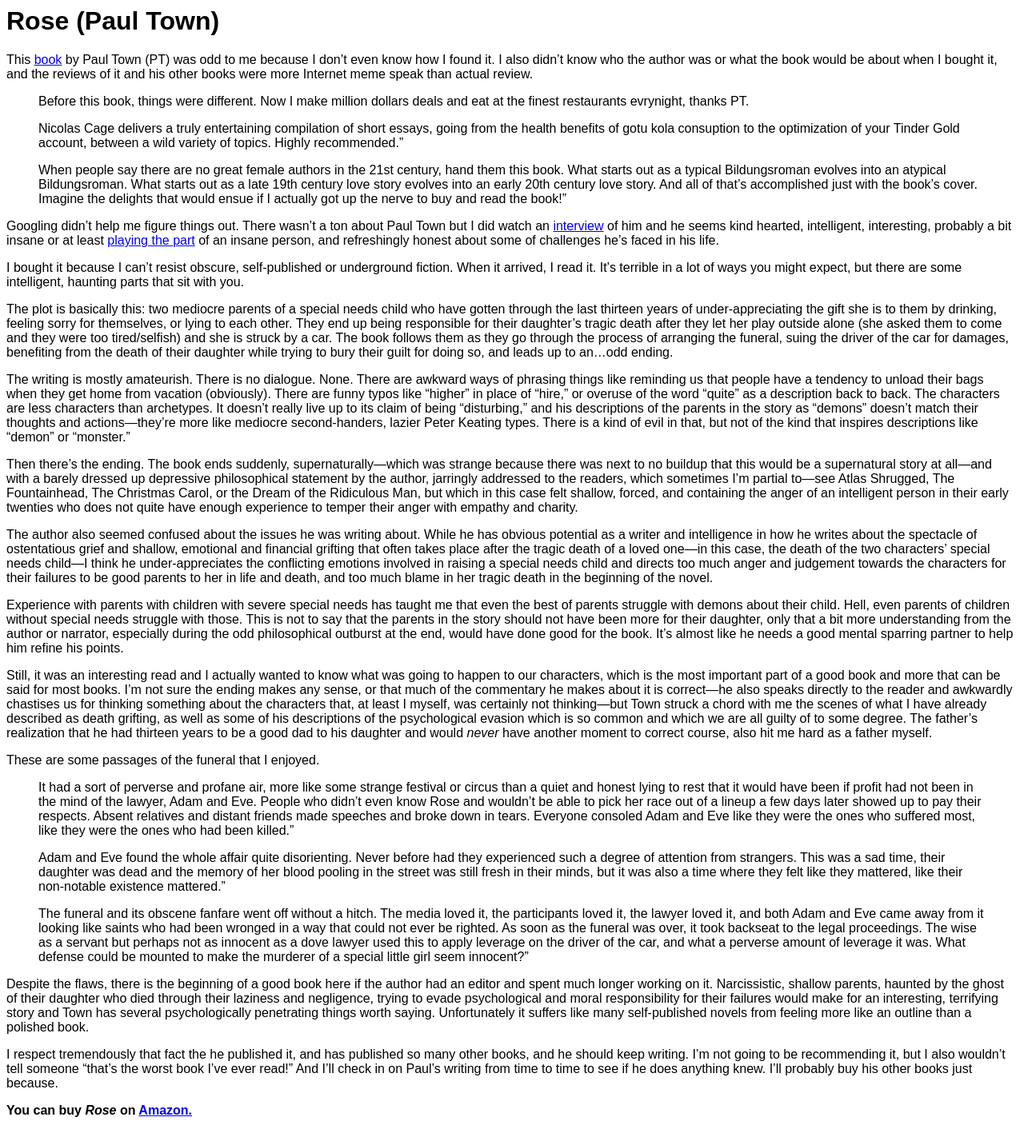
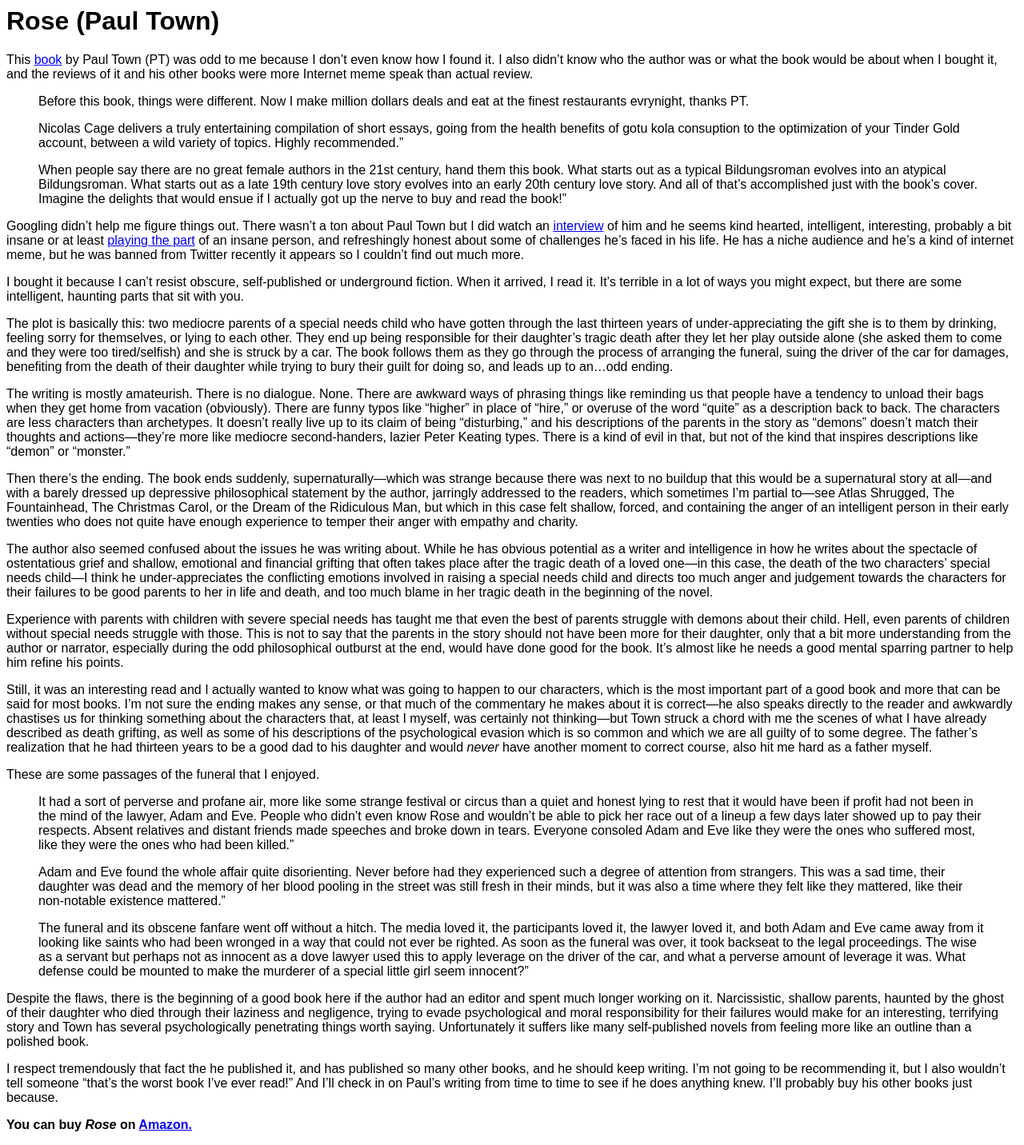
Before and after one commit to 0x000m/old, a Jekyll site: the page built from _posts/2022-05-13-rose.md, in a window 1280 px wide. Shown: the whole page at 80% size. Built offline with Jekyll 4.4.1, drawn with Linux system fonts in a browser that asks for light colours.

Commit message:
Update 2022-05-13-rose.md

```diff
--- a/_posts/2022-05-13-rose.md
+++ b/_posts/2022-05-13-rose.md
@@ -12,7 +12,7 @@ This [book](https://www.amazon.com/gp/product/B09GZHKD7D/ref=dbs_a_def_rwt_hsch_
 
 > When people say there are no great female authors in the 21st century, hand them this book. What starts out as a typical Bildungsroman evolves into an atypical Bildungsroman. What starts out as a late 19th century love story evolves into an early 20th century love story. And all of that's accomplished just with the book's cover. Imagine the delights that would ensue if I actually got up the nerve to buy and read the book!”
 
-Googling didn’t help me figure things out. There wasn’t a ton about Paul Town but I did watch an [interview](https://www.youtube.com/watch?v=V-kMYpaIy70) of him and he seems kind hearted, intelligent, interesting, probably a bit insane or at least [playing the part](https://www.youtube.com/c/PaulTown/videos) of an insane person, and refreshingly honest about some of challenges he’s faced in his life.
+Googling didn’t help me figure things out. There wasn’t a ton about Paul Town but I did watch an [interview](https://www.youtube.com/watch?v=V-kMYpaIy70) of him and he seems kind hearted, intelligent, interesting, probably a bit insane or at least [playing the part](https://www.youtube.com/c/PaulTown/videos) of an insane person, and refreshingly honest about some of challenges he’s faced in his life. He has a niche audience and he's a kind of internet meme, but he was banned from Twitter recently it appears so I couldn't find out much more.
 
 I bought it because I can’t resist obscure, self-published or underground fiction. When it arrived, I read it. It’s terrible in a lot of ways you might expect, but there are some intelligent, haunting parts that sit with you.
 
```
